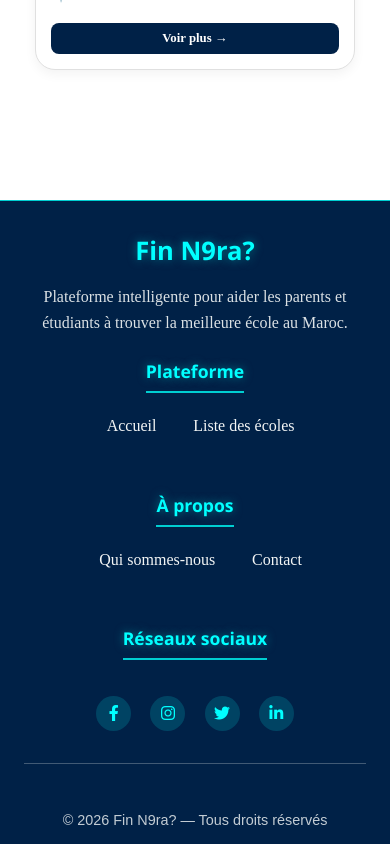
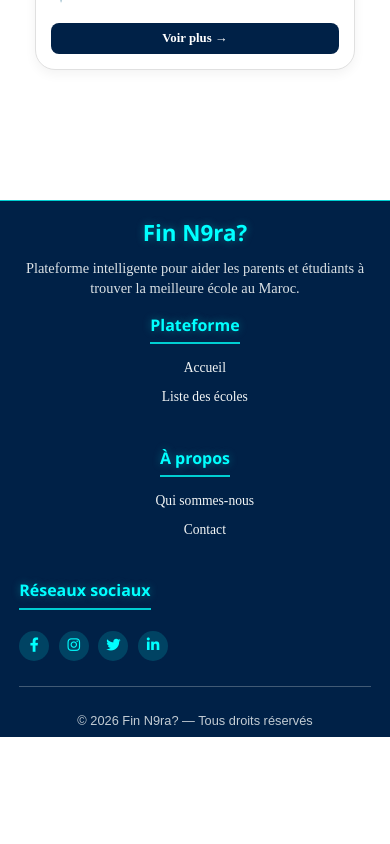
Before and after one commit to chaimaebelkadi33-jpg/FinN9ra_Project, a React (Create React App) app: page / in a window 390 px wide. Shown: the part 3721-4565 px from the top of the page. After the commit the page ends 4458 px from the top, so only its background shows below. Built offline with nearby package versions, Linux system fonts and the light colour scheme.

Commit message:
footer css

```diff
--- a/src/App.js
+++ b/src/App.js
@@ -8,7 +8,6 @@ import EcoleDetails from './Components/EcoleDetail';
 // Import Pages
 import Accueil from './Pages/Accueil';
 import Ecoles from './Pages/Ecoles';
-
 import Avis from './Pages/Avis';
 import Contact from './Pages/Contact';
 import Login from './Pages/Login';
--- a/src/Styles/footer.css
+++ b/src/Styles/footer.css
@@ -1,8 +1,7 @@
-
 .footer {
   background-color: #002147;
   color: #00FFFF;
-  padding: 0.8rem 0 0.3rem;
+  padding: 1.2rem 0 0.8rem;
   margin-top: auto;
   border-top: 1px solid #00CED1;
 }
@@ -16,48 +15,47 @@
 .footer-sections {
   display: grid;
   grid-template-columns: repeat(auto-fit, minmax(220px, 1fr));
-  gap: 1.5rem;
-  margin-bottom: 1.5rem;
-  padding-bottom: 1rem;
+  gap: 1.2rem;
+  margin-bottom: 1.2rem;
+  padding-bottom: 0.8rem;
   border-bottom: 1px solid rgba(214, 222, 223, 0.3);
 }
 
 .footer-section {
-  margin-bottom: 1rem;
+  margin-bottom: 0.8rem;
 }
 
 .footer-logo {
-  margin-bottom: 1.5rem;
+  margin-bottom: 1rem;
 }
 
 .footer-title {
   color: #00FFFF;
-  font-size: 2rem;
+  font-size: 1.8rem;
   font-weight: 800;
-  margin-bottom: 1rem;
-  text-shadow: 0 0 10px rgba(0, 210, 210, 0.5);
+  margin-bottom: 0.8rem;
+  text-shadow: 0 0 8px rgba(0, 210, 210, 0.4);
   font-family: 'Segoe UI', Tahoma, Geneva, Verdana, sans-serif;
 }
 
 .footer-tagline {
   color: #f3f6f6;
-  font-size: 1rem;
-  line-height: 1.6;
-  margin-bottom: 1rem;
+  font-size: 0.95rem;
+  line-height: 1.5;
+  margin-bottom: 0.8rem;
   opacity: 0.9;
 }
 
 .section-title {
-
   color: #00FFFF !important;
-  font-size: 1.3rem;
+  font-size: 1.2rem;
   font-weight: 700;
-  margin-bottom: 1.2rem;
-  padding-bottom: 0.5rem;
+  margin-bottom: 0.8rem;
+  padding-bottom: 0.4rem;
   border-bottom: 2px solid #00CED1;
   display: inline-block;
   font-family: 'Segoe UI', sans-serif;
-  text-shadow: 0 0 10px rgba(0, 210, 210, 0.5);
+  text-shadow: 0 0 8px rgba(0, 210, 210, 0.4);
 }
 
 .footer-links {
@@ -67,31 +65,29 @@
 }
 
 .footer-links li {
-  margin-bottom: 0.8rem;
+  margin-bottom: 0.6rem;
 }
 
 .footer-link {
   color: #f3f6f6;
   text-decoration: none;
-  font-size: 1rem;
+  font-size: 0.95rem;
   font-weight: 500;
-  padding: 0.3rem 0;
+  padding: 0.2rem 0;
   display: inline-block;
   transition: all 0.3s ease;
   position: relative;
-
 }
 
 .footer-link:hover {
   color: #00FFFF;
-  transform: translateX(5px);
-
+  transform: translateX(3px);
 }
 
 .footer-link::before {
   content: '→';
   color: #00FFFF;
-  margin-right: 8px;
+  margin-right: 6px;
   opacity: 0;
   transition: opacity 0.3s ease;
 }
@@ -102,21 +98,21 @@
 
 .social-icons {
   display: flex;
-  gap: 1.2rem;
-  margin-top: 1rem;
+  gap: 1rem;
+  margin-top: 0.8rem;
 }
 
 .social-icon {
   display: flex;
   align-items: center;
   justify-content: center;
-  width: 40px;
-  height: 40px;
+  width: 36px;
+  height: 36px;
   background-color: rgba(0, 206, 209, 0.2);
   border-radius: 50%;
   color: #00FFFF;
   text-decoration: none;
-  font-size: 1.2rem;
+  font-size: 1.1rem;
   transition: all 0.3s ease;
   border: 2px solid transparent;
 }
@@ -124,72 +120,172 @@
 .social-icon:hover {
   background-color: #00FFFF;
   color: #002147;
-  transform: translateY(-3px);
-  box-shadow: 0 5px 15px rgba(0, 210, 210, 0.5);
+  transform: translateY(-2px);
+  box-shadow: 0 4px 12px rgba(0, 210, 210, 0.4);
   border-color: #00FFFF;
 }
 
 .footer-bottom {
   text-align: center;
-  padding-top: 1.5rem;
+  padding-top: 0.4rem;
 }
 
 .copyright {
   color: #f3f6f6;
-  font-size: 0.9rem;
+  font-size: 0.85rem;
   margin: 0;
   opacity: 0.8;
   font-family: 'Arial', sans-serif;
 }
 
+/* Tablet and small mobile (side by side) */
 @media (max-width: 768px) {
   .footer-container {
-    padding: 0 1.5rem;
+    padding: 0 1.2rem;
   }
 
   .footer-sections {
-    grid-template-columns: 1fr;
-    gap: 2rem;
+    grid-template-columns: repeat(3, 1fr); /* Changed to 3 columns */
+    gap: 1.2rem; /* Reduced gap for 3 columns */
   }
 
   .footer-title {
-    font-size: 1.8rem;
+    font-size: 1.6rem;
+    margin-bottom: 0.6rem;
+  }
+
+  .section-title {
+    font-size: 1.1rem;
+    margin-bottom: 0.8rem; /* Slightly more for social section */
+  }
+
+  .footer-link {
+    font-size: 0.9rem;
   }
 
   .social-icons {
+    gap: 0.6rem; /* Reduced gap for mobile */
+    margin-top: 0.5rem;
+    flex-wrap: wrap; /* Allow wrapping if needed */
+  }
+
+  .social-icon {
+    width: 32px;
+    height: 32px;
+    font-size: 1rem;
+  }
+
+  .footer-section {
+    text-align: left;
+  }
+
+  .footer-links li {
+    display: block;
+    margin: 0 0 0.6rem 0;
+  }
+
+  /* Make social media section compact */
+  .footer-section:last-child {
+    grid-column: span 1; /* Ensure it takes one column */
+  }
+}
+
+/* Small mobile (2 columns for very small screens) */
+@media (max-width: 600px) {
+  .footer-sections {
+    grid-template-columns: repeat(2, 1fr); /* 2 columns for small screens */
+    gap: 1.5rem;
+  }
+
+  /* Make the 3rd column (social) move to next row */
+  .footer-section:nth-child(3) {
+    grid-column: span 2; /* Social section takes full width on 2nd row */
+    text-align: center;
+  }
+
+  .footer-section:nth-child(3) .social-icons {
     justify-content: center;
+  }
+}
+
+/* Very small mobile (stacked) */
+@media (max-width: 480px) {
+  .footer {
+    padding: 1rem 0 0.6rem;
+  }
+
+  .footer-sections {
+    grid-template-columns: 1fr; /* Stack everything */
+    gap: 1.2rem;
+  }
+
+  .footer-section:nth-child(3) {
+    grid-column: span 1; /* Reset to normal */
+    text-align: left;
+  }
+
+  .footer-section:nth-child(3) .social-icons {
+    justify-content: flex-start;
+  }
+
+  .footer-title {
+    font-size: 1.4rem;
+  }
+
+  .section-title {
+    font-size: 1rem;
+  }
+
+  .footer-tagline {
+    font-size: 0.9rem;
+    line-height: 1.4;
+  }
+
+  .footer-links li {
+    margin-bottom: 0.4rem;
+  }
+
+  .footer-link {
+    font-size: 0.85rem;
+  }
+
+  .social-icon {
+    width: 30px;
+    height: 30px;
+    font-size: 0.9rem;
+  }
+
+  .copyright {
+    font-size: 0.8rem;
+  }
+}
+
+/* Landscape phones - keep 3 columns */
+@media (max-width: 768px) and (orientation: landscape) {
+  .footer-sections {
+    grid-template-columns: repeat(3, 1fr); /* 3 columns in landscape */
+  }
+
+  .footer-section:nth-child(3) {
+    grid-column: span 1; /* Social in its own column */
+  }
+
+  .footer-section:nth-child(3) .social-icons {
+    justify-content: flex-start;
+  }
+}
+
+/* Extra small screens optimization */
+@media (max-width: 400px) {
+  .footer-sections {
+    grid-template-columns: 1fr; /* Stack on extra small */
   }
 
   .footer-section {
     text-align: center;
   }
 
-  .footer-links li {
-    display: inline-block;
-    margin: 0 0.8rem 0.8rem 0;
+  .footer-section .social-icons {
+    justify-content: center;
   }
 }
-
-@media (max-width: 480px) {
-  .footer {
-    padding: 2rem 0 1rem;
-  }
-
-  .footer-sections {
-    gap: 1.5rem;
-  }
-
-  .footer-title {
-    font-size: 1.6rem;
-  }
-
-  .section-title {
-    font-size: 1.1rem;
-  }
-
-  .social-icon {
-    width: 35px;
-    height: 35px;
-    font-size: 1rem;
-  }
-}
--- a/src/Styles/global.css
+++ b/src/Styles/global.css
@@ -0,0 +1,28 @@
+* {
+  margin: 0;
+  padding: 0;
+  box-sizing: border-box;
+}
+
+:root {
+  --oxford-blue: #002147;
+  --oxford-dark: #001a36;
+  --cyan: #00FFFF;
+  --cyan-dark: #00CED1;
+  --cyan-light: #E0FFFF;
+  --white: #ffffff;
+}
+
+html, body, #root {
+  height: 100%;
+}
+
+.App {
+  display: flex;
+  flex-direction: column;
+  min-height: 100vh;
+}
+
+.main-content {
+  flex: 1;
+}
```
